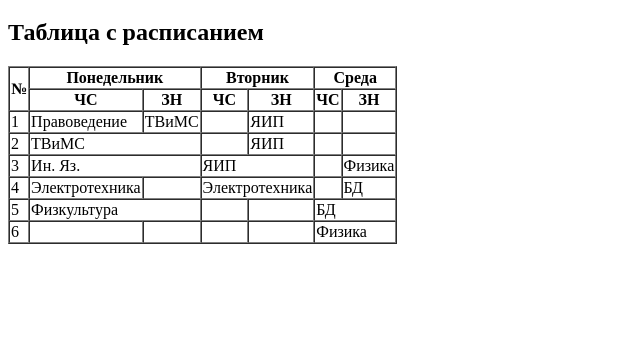
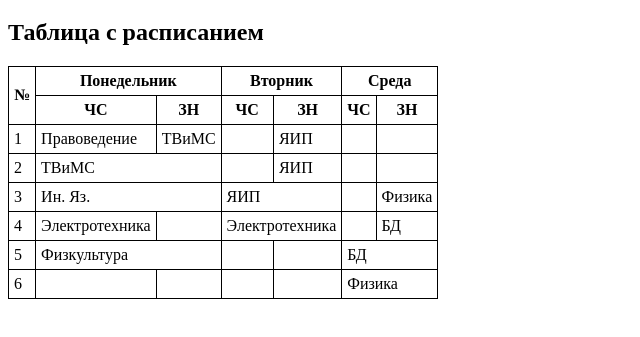
Before and after one commit to InternetProgrammingLanguages-2021/lab1, a plain HTML site: page schedule.html in a window 1280 px wide. Shown: the part 97-434 px from the top of the page, without its empty margins (0-640 px from the left). Drawn offline with Linux system fonts and the light colour scheme.

Commit message:
minor fixes

```diff
--- a/schedule.html
+++ b/schedule.html
@@ -3,6 +3,16 @@
 <head>
     <meta charset="UTF-8">
     <title>Title</title>
+    <style>
+        table {
+            border-spacing: 0;
+            border-collapse: collapse;
+        }
+        td, th {
+            padding: 5px;
+            border: 1px solid black;
+        }
+    </style>
 </head>
 <body>
 <header>
@@ -14,7 +24,7 @@
 <main>
     <h1>Лабораторная работа №1</h1>
     <h2>Таблица с расписанием</h2>
-    <table border="1" cellspacing="0">
+    <table>
         <thead>
         <tr>
             <th rowspan="2">№</th>
```
Also changed, not shown: registration.html (+0 -2 lines).
